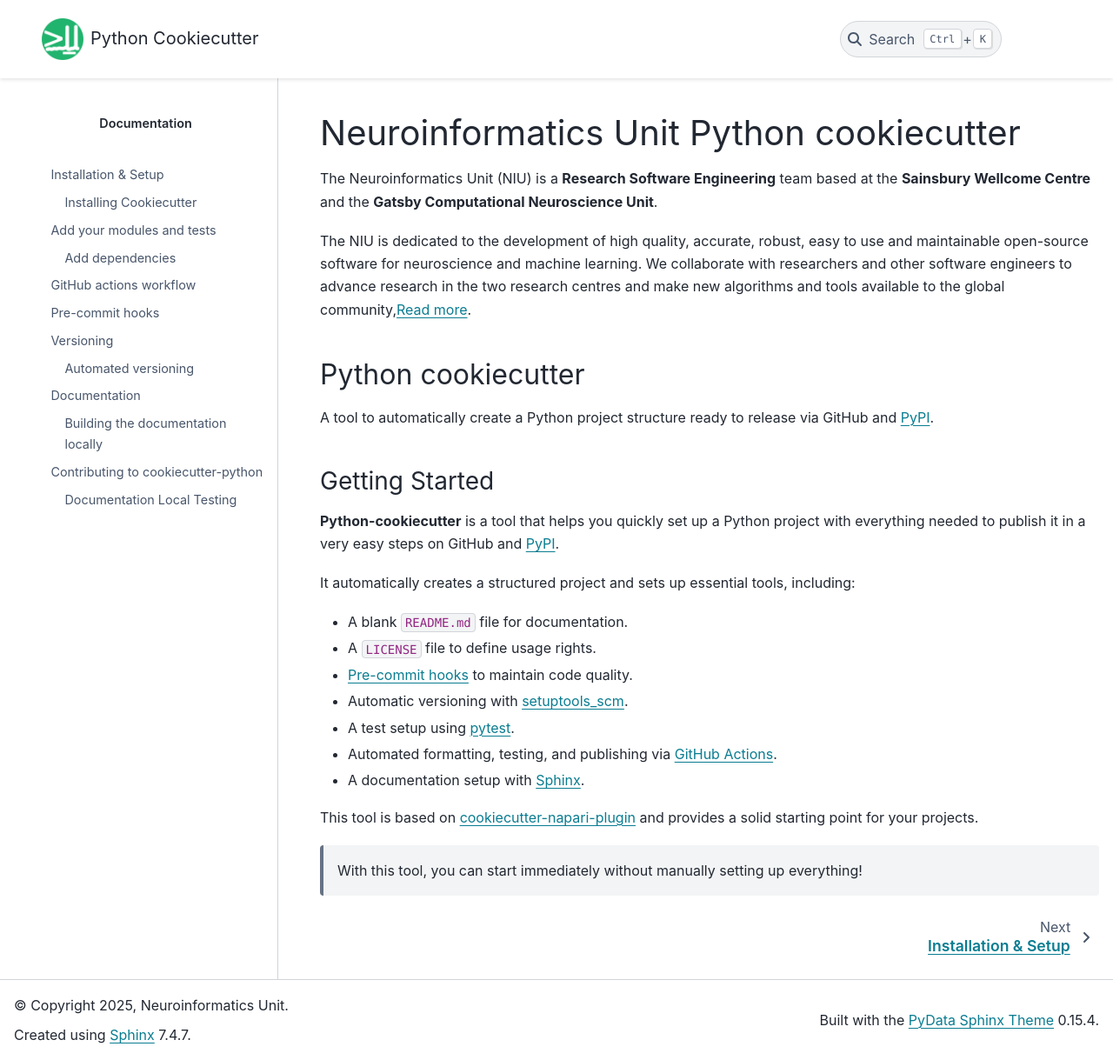
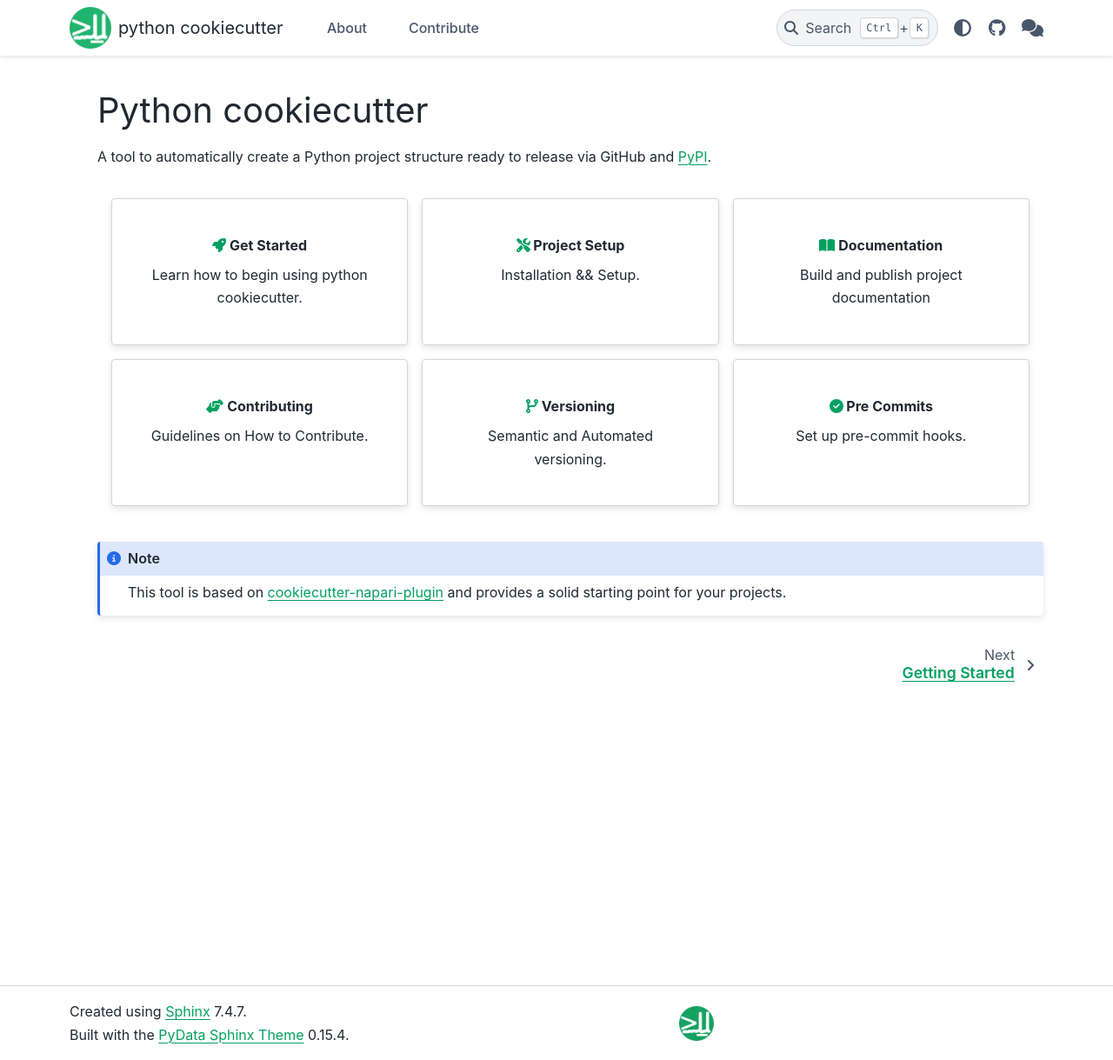
Before and after one commit to neuroinformatics-unit/python-cookiecutter, a Sphinx documentation site: the page built from docs/source/index.md, in a window 1280 px wide and 1219 px high. Shown: the whole window at 87% size. Built offline with Sphinx 7.4.7 and the PyData theme 0.15.4, drawn with Linux system fonts in a browser that asks for light colours.

Commit message:
improved layout

````diff
--- a/docs/source/_static/css/custom.css
+++ b/docs/source/_static/css/custom.css
@@ -1,59 +1,109 @@
-/* Top navbar */
-.navbar {
-    display: flex;
-    justify-content: space-between;
-    align-items: center;
-    padding: 0.8rem 2rem;
-    background: transparent;
+html[data-theme=dark] {
+    --pst-color-primary: #04B46D;
+    --pst-color-link: var(--pst-color-primary);
+  }
+
+html[data-theme=light] {
+  --pst-color-primary: #03A062;
+  --pst-color-link: var(--pst-color-primary);
 }
 
-.navbar-brand {
-    flex: 0 0 auto;
+body .bd-article-container {
+max-width: 100em !important;
+}
+
+.col {
+flex: 0 0 50%;
+max-width: 50%;
+}
+
+.img-sponsor {
+height: 50px;
+padding-top: 5px;
+padding-right: 5px;
+padding-bottom: 5px;
+padding-left: 5px;
+}
+
+.things-in-a-row {
+display: flex;
+flex-wrap: wrap;
+justify-content: space-between;
+}
+
+/* grids to match theme colors */
+.sd-card-icon {
+  color: var(--sd-color-primary);
+  font-size: 1.5em;
+  margin-bottom: 0.5rem;
+}
+
+.sd-card {
+  padding: 1.5rem;
+  transition: transform 0.2s;
+}
+
+.sd-card:hover {
+  transform: translateY(-5px);
+}
+
+/* Ensuring content area uses full width when sidebar is hidden */
+.bd-page-width {
+  max-width: 90% !important;
+}
+
+/* Hide sidebar on pages with hide-sidebar metadata */
+body[data-hide-sidebar="true"] .bd-sidebar-primary {
+  display: none !important;
+}
+
+/* Expand content width when sidebar hidden */
+body[data-hide-sidebar="true"] .bd-main {
+  flex-grow: 1;
+  max-width: 75%;
+}
+
+/* Center the navbar content */
+.bd-navbar.navbar {
+  display: flex;
+  justify-content: center;
 }
 
 .navbar-center-group {
-    flex: 1;
-    display: flex;
-    justify-content: center;
-    gap: 2rem;
-    margin: 0 2rem;
-    float: right;
+  display: flex;
+  margin-left: auto;
+  margin-right: auto;
 }
 
-.navbar-nav {
-    display: flex;
-    gap: 1.5rem;
-    margin: 0;
-    padding: 0;
-    align-items: center;
+.navbar-center-group .navbar-nav {
+  display: flex;
+  gap: 2rem;
+  padding-left: 0;
+  margin-bottom: 0;
+  list-style: none;
 }
 
-.navbar-icons {
-    display: flex;
-    gap: 1.5rem;
-    align-items: center;
+.navbar-center-group .nav-link {
+  padding: 0.5rem 1rem;
+  color: var(--pst-color-primary);
+  font-weight: 500;
+  transition: all 0.2s ease;
 }
 
-.navbar-brand-logo img { height: 40px; }
-.nav-link { color: white !important; font-weight: 500; }
-.icon-link { color: white !important; font-size: 1.2rem; }
-.bd-sidebar-secondary { display: none !important; }
+.navbar-center-group .nav-link:hover {
+  color: var(--pst-color-active-navigation);
+  text-decoration: underline;
+}
 
-/* Mobile responsiveness */
+/* Optional: Remove default navbar padding */
+.bd-header .bd-navbar {
+  padding: 1rem 0;
+}
+
 @media (max-width: 768px) {
-    .navbar {
-        flex-wrap: wrap;
-        padding: 0.8rem;
-    }
-
-    .navbar-center-group {
-        order: 2;
-        width: 100%;
-        margin: 1rem 0;
-        justify-content: center;
-    }
-
-    .navbar-brand {
-        order: 1;
-    }
+  .navbar-center-group .navbar-nav {
+    flex-direction: column;
+    gap: 1rem;
+    text-align: center;
+  }
 }
--- /dev/null
+++ b/docs/source/_templates/footer_end.html
@@ -0,0 +1,6 @@
+<div class="things-in-a-row">
+    <a href="https://neuroinformatics.dev/">
+        <img src="{{ pathto('_static/light-logo-niu.png', 1) }}" alt="Sponsors" class="only-light img-sponsor"/>
+        <img src="{{ pathto('_static/dark-logo-niu.png', 1) }}" alt="Sponsors" class="only-dark img-sponsor"/>
+    </a>
+</div>
--- /dev/null
+++ b/docs/source/_templates/footer_start.html
@@ -0,0 +1,9 @@
+<p class="sphinx-version">
+    {% trans sphinx_version=sphinx_version|e %}Created using <a href="https://www.sphinx-doc.org/">Sphinx</a> {{ sphinx_version }}.{% endtrans %}
+    <br/>
+    </p>
+    <p class="theme-version">
+    {{ _("Built with the") }}
+    <a href="https://pydata-sphinx-theme.readthedocs.io/en/stable/index.html">PyData Sphinx Theme</a>
+    {{ theme_version }}.
+    </p>
--- a/docs/source/_templates/navbar.html
+++ b/docs/source/_templates/navbar.html
@@ -10,5 +10,4 @@
       </li>
     </ul>
   </div>
-
 </nav>
--- a/docs/source/conf.py
+++ b/docs/source/conf.py
@@ -1,7 +1,6 @@
 # conf.py
 # Configuration file for the Sphinx documentation builder.
-project = 'cookiecutter-python'
-copyright = "2025, Neuroinformatics Unit"
+project = 'python cookiecutter'
 author = 'NIU'
 release = "1.0.0"
 
@@ -50,42 +49,70 @@
 
 # -- HTML output options -----------------------------------------------------
 html_theme = 'pydata_sphinx_theme'
-html_logo = "_static/logo.png"
+html_logo = "_static/dark-logo-niu.png"
 html_static_path = ["_static"]
 html_title = "Python Cookiecutter"
 html_favicon = "_static/favicon.ico"
-html_show_sourcelink = False
+
 
 html_theme_options = {
     "navbar_start": ["navbar-logo"],
     "navbar_center": ["navbar.html"],
-    "navbar_end": ["theme-switcher", "navbar-icon-links"],
     "icon_links": [
         {
             "name": "GitHub",
             "url": "https://github.com/neuroinformatics-unit/python-cookiecutter",
             "icon": "fa-brands fa-github",
             "type": "fontawesome",
-        }
+        },
+        {
+            "name": "Zulip (chat)",
+            "url": "https://neuroinformatics.zulipchat.com/#narrow/channel/406003-Python-cookiecutter",
+            "icon": "fa-solid fa-comments",
+            "type": "fontawesome",
+        },
     ],
     "logo": {
-        "text": "Python Cookiecutter",
-        "image_light": "logo.png",
-        "image_dark": "logo.png",
+        "text": f"{project}",
     },
-    "show_nav_level": 2,
-    "navigation_depth": 3,
-    "collapse_navigation": True,
+    "footer_start": ["footer_start"],
+    "footer_end": ["footer_end"],
+    "external_links": [],
 }
 
 # Sitemap configuration
+github_user = "neuroinformatics-unit"
 html_baseurl = "https://neuroinformatics-unit.github.io/python-cookiecutter/"
 sitemap_url_scheme = "{link}"
 
 
+# -- HTML sidebar configuration ---------------------------------------------
 html_sidebars = {
-    "**": ["sidebar-nav.html"]
+    # Apply sidebar to ALL pages except index
+    "**": ["sidebar-nav.html"],
+    "index": []
 }
+html_show_sourcelink = False
+
 
 def setup(app):
     app.add_css_file("css/custom.css")
+
+
+# What to show on the 404 page
+notfound_context = {
+    "title": "Page Not Found",
+    "body": """
+    <h1>Page Not Found</h1>
+
+    <p>Sorry, we couldn't find that page.</p>
+
+    <p>We occasionally restructure the cookiercutter website, and some links may have broken.</p>
+
+    <p>Try using the search box or go to the homepage.</p>
+""",
+}
+
+# needed for GH pages (vs readthedocs),
+# because we have no '/<language>/<version>/' in the URL
+notfound_urls_prefix = None
--- /dev/null
+++ b/docs/source/get_started.md
@@ -0,0 +1,25 @@
+
+# Getting Started
+
+**Python-cookiecutter** is a tool that helps you quickly set up a Python
+project with everything needed to publish it in a very easy steps on GitHub and
+[PyPI](https://pypi.org/).
+
+It automatically creates a structured project and sets up essential
+tools, including:
+
+-   A blank `README.md` file for documentation.
+-   A `LICENSE` file to define usage rights.
+-   [Pre-commit hooks](https://pre-commit.com/) to maintain code
+    quality.
+-   Automatic versioning with
+    [setuptools_scm](https://setuptools-scm.readthedocs.io/en/latest/).
+-   A test setup using [pytest](https://docs.pytest.org/en/7.0.x/).
+-   Automated formatting, testing, and publishing via [GitHub
+    Actions](https://github.com/features/actions).
+-   A documentation setup with
+    [Sphinx](https://www.sphinx-doc.org/en/master/).
+
+:::{tip}
+With this tool, you can start immediately without manually setting up everything!
+:::
--- a/docs/source/index.md
+++ b/docs/source/index.md
@@ -1,48 +1,77 @@
-# Neuroinformatics Unit Python cookiecutter
+---
+hide-sidebar: true
+---
 
-The Neuroinformatics Unit (NIU) is a **Research Software Engineering** team based at the **Sainsbury Wellcome Centre** and the **Gatsby Computational Neuroscience Unit**.
-
-The NIU is dedicated to the development of high quality, accurate, robust, easy to use and maintainable open-source software for neuroscience and machine learning. We collaborate with researchers and other software engineers to advance research in the two research centres and make new algorithms and tools available to the global community,[Read more](https://neuroinformatics.dev/index.html).
-
-## Python cookiecutter
+# Python cookiecutter
 
 A tool to automatically create a Python project structure ready to
 release via GitHub and [PyPI](https://pypi.org/).
 
-### Getting Started
+::::{grid} 1 2 2 3
+:gutter: 3
+:class-container: sd-p-3
 
-**Python-cookiecutter** is a tool that helps you quickly set up a Python
-project with everything needed to publish it in a very easy steps on GitHub and
-[PyPI](https://pypi.org/).
+:::{grid-item-card} {fas}`rocket;sd-text-primary` Get Started
+:link: get_started
+:link-type: doc
+:text-align: center
 
-It automatically creates a structured project and sets up essential
-tools, including:
+Learn how to begin using python cookiecutter.
+:::
 
--   A blank `README.md` file for documentation.
--   A `LICENSE` file to define usage rights.
--   [Pre-commit hooks](https://pre-commit.com/) to maintain code
-    quality.
--   Automatic versioning with
-    [setuptools_scm](https://setuptools-scm.readthedocs.io/en/latest/).
--   A test setup using [pytest](https://docs.pytest.org/en/7.0.x/).
--   Automated formatting, testing, and publishing via [GitHub
-    Actions](https://github.com/features/actions).
--   A documentation setup with
-    [Sphinx](https://www.sphinx-doc.org/en/master/).
+:::{grid-item-card} {fas}`tools;sd-text-primary` Project Setup
+:link: project_setup
+:link-type: doc
+:text-align: center
 
+Installation && Setup.
+:::
+
+:::{grid-item-card} {fas}`book-open;sd-text-primary` Documentation
+:link: documentation
+:link-type: doc
+:text-align: center
+
+Build and publish project documentation
+:::
+
+:::{grid-item-card} {fas}`handshake-angle;sd-text-primary` Contributing
+:link: contributing
+:link-type: doc
+:text-align: center
+
+Guidelines on How to Contribute.
+:::
+
+:::{grid-item-card} {fas}`code-branch;sd-text-primary` Versioning
+:link: versioning
+:link-type: doc
+:text-align: center
+
+Semantic and Automated versioning.
+:::
+
+:::{grid-item-card} {fas}`circle-check;sd-text-primary` Pre Commits
+:link: pre_commits
+:link-type: doc
+:text-align: center
+
+Set up pre-commit hooks.
+:::
+::::
+
+:::{note}
 This tool is based on
 [cookiecutter-napari-plugin](https://github.com/napari/napari-plugin-template)
 and provides a solid starting point for your projects.
-
->With this tool, you can start immediately without manually setting up
-everything!
-
+:::
 
 ```{toctree}
 :maxdepth: 2
-:caption: Documentation
+:caption: Get Started
 :hidden:
 
+get_started
 project_setup
 modules
 github_actions_setup
````
Also changed, not shown: docs/source/contributing.md (+6 -1 lines), docs/source/project_setup.md (+33 -11 lines), docs/source/_static/dark-logo-niu.png (renamed from docs/source/_static/logo.png), docs/source/_static/light-logo-niu.png (added).
